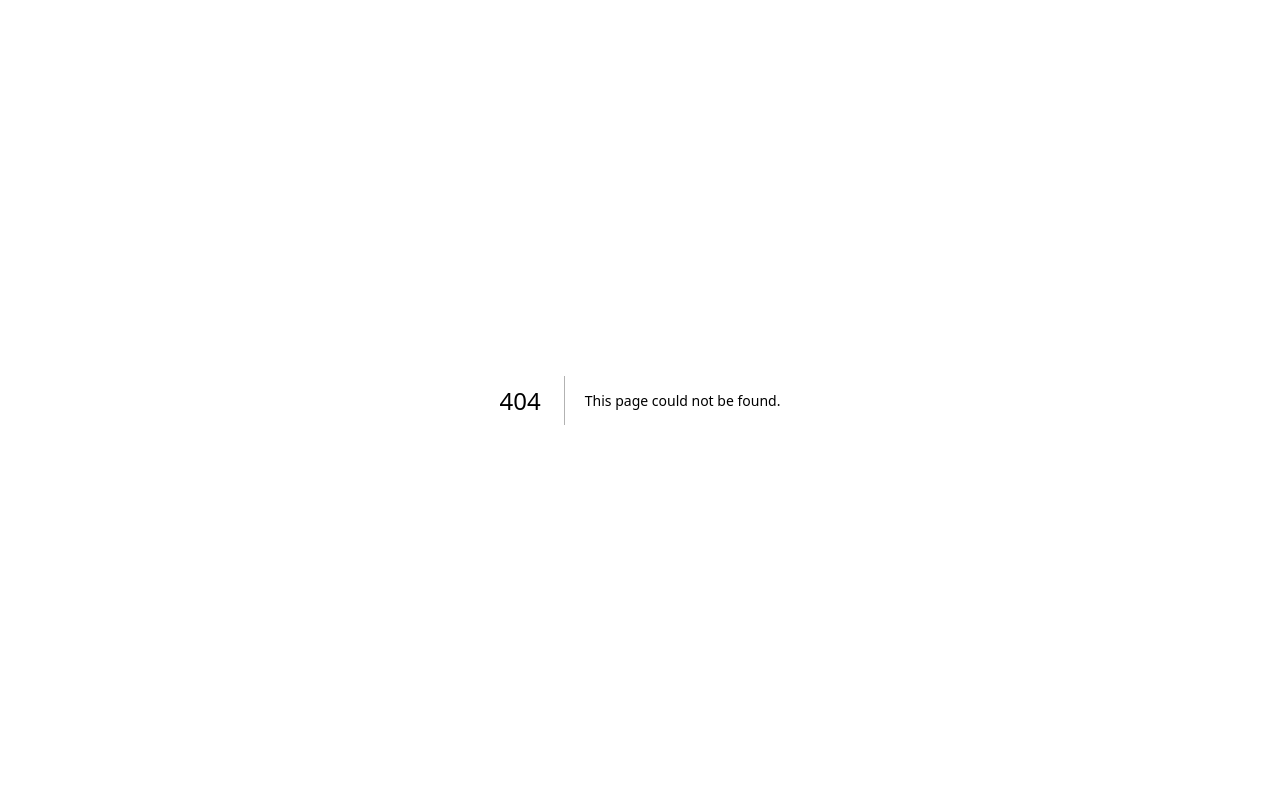
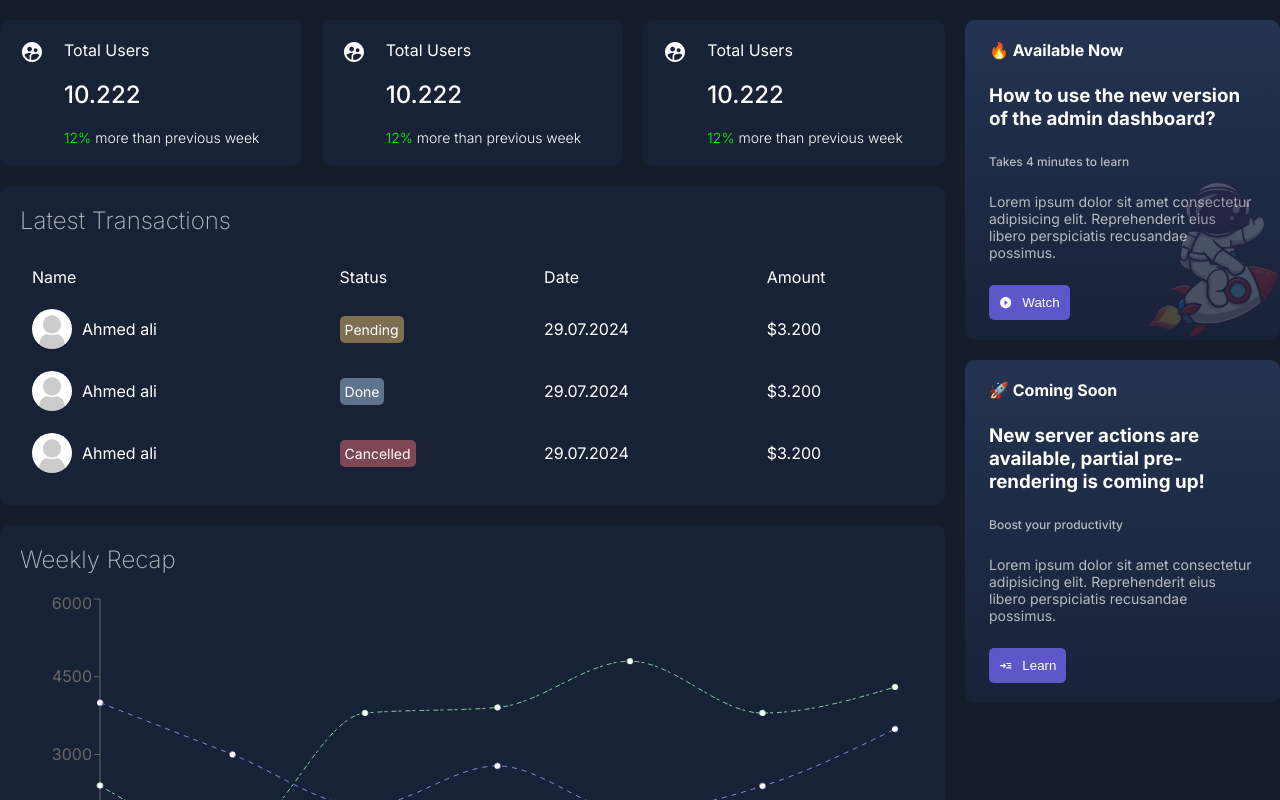
Before and after one commit to ahmedhanydev/nextjs-admin-dashboard, a Next.js app: page / in a window 1280 px wide. Before the commit this address had no page. Shown: the top 800 px of the page. Built offline with nearby package versions, Linux system fonts and the light colour scheme.

Commit message:
add: home page

```diff
--- /dev/null
+++ b/app/page.tsx
@@ -0,0 +1,7 @@
+import Dashboard from "./dashboard/page";
+
+const Home = () => {
+  return <Dashboard />;
+};
+
+export default Home;
```
